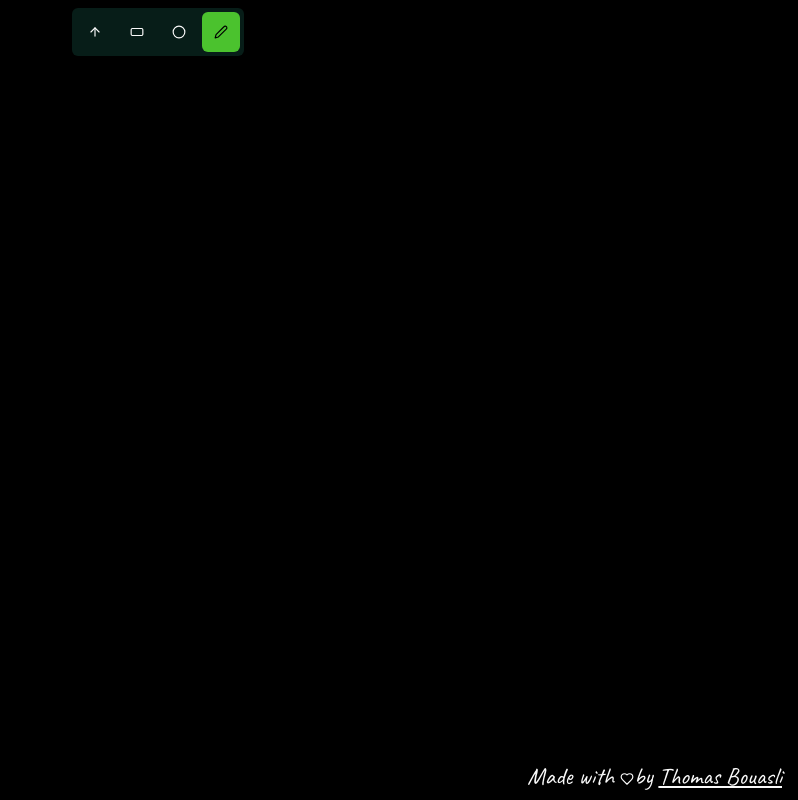
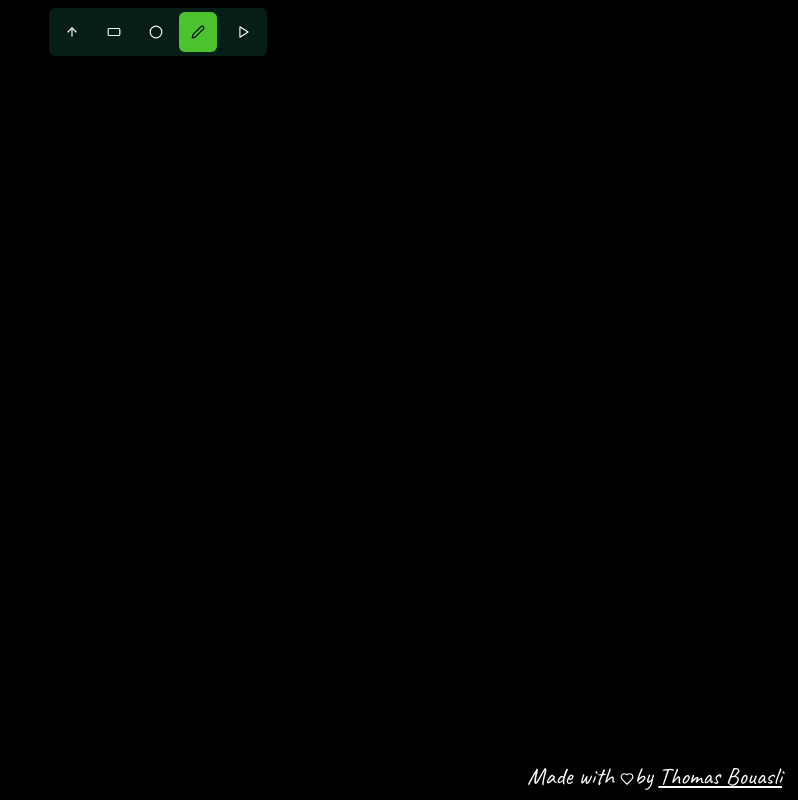
Before and after one commit to ThomasBouasli/whiteboard, a Next.js app: page / in a window 1280 px wide. Shown: the whole page, without its empty margins (482-1280 px from the left). Built offline with nearby package versions, Linux system fonts and the light colour scheme.

Commit message:
feat: added play button

```diff
--- a/src/app/layout.tsx
+++ b/src/app/layout.tsx
@@ -8,6 +8,7 @@ import { Heart } from "lucide-react";
 export const metadata: Metadata = {
   title: "Whiteboard",
   description: "Paper is boring",
+  metadataBase: new URL("https://www.whiteboard.bouasli.com"),
   openGraph: {
     title: "Whiteboard",
     description: "Paper is boring",
--- a/src/app/page.tsx
+++ b/src/app/page.tsx
@@ -1,14 +1,17 @@
 import Canvas from "@/components/Canvas";
 import Toolbar from "@/components/Toolbar";
+import { AnimateProvider } from "@/providers/AnimateProvider";
 import { ToolProvider } from "@/providers/ToolProvider";
 
 export default function Home() {
   return (
     <main className="flex min-h-screen flex-col items-center justify-between p-24">
-      <ToolProvider>
-        <Toolbar />
-        <Canvas />
-      </ToolProvider>
+      <AnimateProvider>
+        <ToolProvider>
+          <Toolbar />
+          <Canvas />
+        </ToolProvider>
+      </AnimateProvider>
     </main>
   );
 }
--- a/src/components/Canvas.tsx
+++ b/src/components/Canvas.tsx
@@ -4,13 +4,15 @@ import React, { useEffect } from "react";
 
 import { Tool, ToolFactory, Tools } from "./Tools/tool";
 import { useTool } from "@/providers/ToolProvider";
+import { useAnimate } from "@/providers/AnimateProvider";
 
 const Canvas = () => {
-  const [seed, setSeed] = React.useState<number>(0);
+  const [seed, setSeed] = React.useState<number | null>(null);
   const [keepRatio, setKeepRatio] = React.useState<boolean>(false);
   const [data, setData] = React.useState<Tool<any>[]>();
   const canvasRef = React.useRef<HTMLCanvasElement>(null);
   const { selectedTool } = useTool();
+  const { animate } = useAnimate();
 
   useEffect(() => {
     // window cant be used in server side, useEffect ensures that this code is only run on client side
@@ -120,6 +122,11 @@ const Canvas = () => {
   }, [data, canvasRef, seed]);
 
   useEffect(() => {
+    if (!animate) {
+      setSeed(null);
+      return;
+    }
+
     const interval = setInterval(() => {
       setSeed(Math.random() * 100);
     }, 150);
@@ -127,7 +134,7 @@ const Canvas = () => {
     return () => {
       clearInterval(interval);
     };
-  }, []);
+  }, [animate]);
 
   return (
     <canvas
--- a/src/components/Toolbar.tsx
+++ b/src/components/Toolbar.tsx
@@ -4,10 +4,13 @@ import { ToggleGroup, ToggleGroupItem } from "@/components/ui/toggle-group";
 import { useTool } from "@/providers/ToolProvider";
 import { Tools } from "./Tools/tool";
 import { useEffect } from "react";
-import { ArrowUp, Circle, Pen, RectangleHorizontal } from "lucide-react";
+import { ArrowUp, Circle, Pen, Play, RectangleHorizontal } from "lucide-react";
+import { useAnimate } from "@/providers/AnimateProvider";
+import { Toggle } from "./ui/toggle";
 
 const Toolbar = () => {
   const { setSelectedTool, selectedTool } = useTool();
+  const { setAnimate } = useAnimate();
 
   useEffect(() => {
     document.addEventListener("keydown", (e) => {
@@ -32,7 +35,7 @@ const Toolbar = () => {
 
   // Toolbar is not rendered for now, but a actual toolbar will be added in the future
   return (
-    <div className="absolute top-2 left-1/2 transform -translate-x-1/2 z-10 flex flex-col items-center justify-center w-fit h-fit bg-secondary p-1 rounded-md">
+    <div className="absolute top-2 left-1/2 transform -translate-x-1/2 z-10 flex items-center justify-center w-fit h-fit bg-secondary p-1 rounded-md">
       <ToggleGroup type="single" value={selectedTool}>
         <ToggleGroupItem
           value={Tools.Arrow}
@@ -59,6 +62,13 @@ const Toolbar = () => {
           <Pen size={14} />
         </ToggleGroupItem>
       </ToggleGroup>
+      <Toggle
+        value="animate"
+        onClick={() => setAnimate((prev) => !prev)}
+        className="ml-2"
+      >
+        <Play size={14} />
+      </Toggle>
     </div>
   );
 };
--- a/src/components/Tools/tool.ts
+++ b/src/components/Tools/tool.ts
@@ -15,7 +15,7 @@ export type ToolJSON = {
 };
 
 export interface Tool<T extends Tool<T>> {
-  render(ctx: CanvasRenderingContext2D, seed: number): void;
+  render(ctx: CanvasRenderingContext2D, seed: number | null): void;
   onMouseDown(event: PointerEvent): void;
   onMouseMove(event: PointerEvent): void;
   setKeepRatio(value: boolean): void;
--- /dev/null
+++ b/src/providers/AnimateProvider.tsx
@@ -0,0 +1,33 @@
+"use client";
+
+import { createContext, useContext, useState } from "react";
+
+export interface ToolContextProps {
+  animate: boolean;
+  setAnimate: (animate: boolean | ((prev: boolean) => boolean)) => void;
+}
+
+export const AnimateContext = createContext<ToolContextProps>({
+  animate: false,
+  setAnimate: () => {},
+});
+
+export const AnimateProvider = ({
+  children,
+}: {
+  children: React.ReactNode;
+}) => {
+  const [animate, setAnimate] = useState<boolean>(false);
+
+  return (
+    <AnimateContext.Provider value={{ animate, setAnimate }}>
+      {children}
+    </AnimateContext.Provider>
+  );
+};
+
+export const useAnimate = () => {
+  return {
+    ...useContext(AnimateContext),
+  };
+};
```
